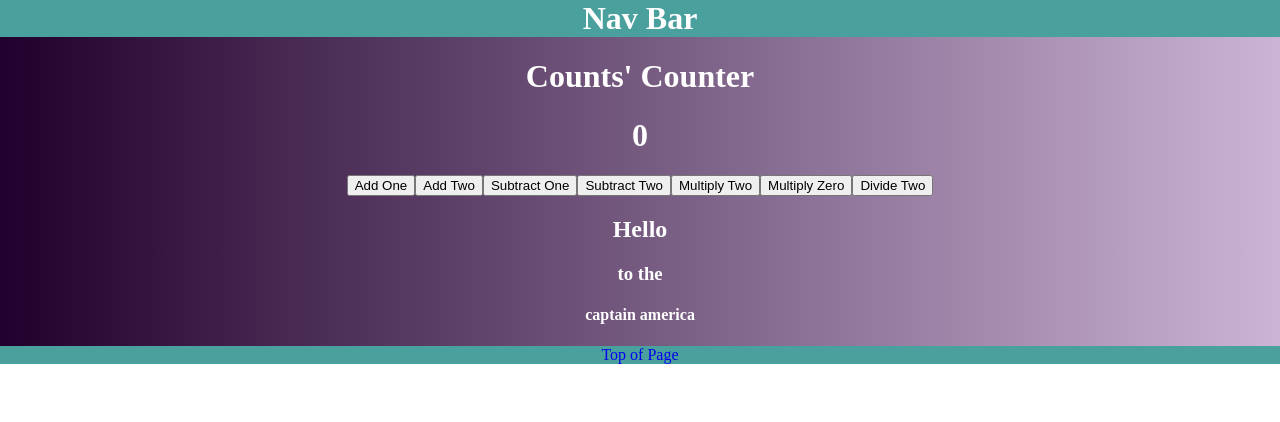
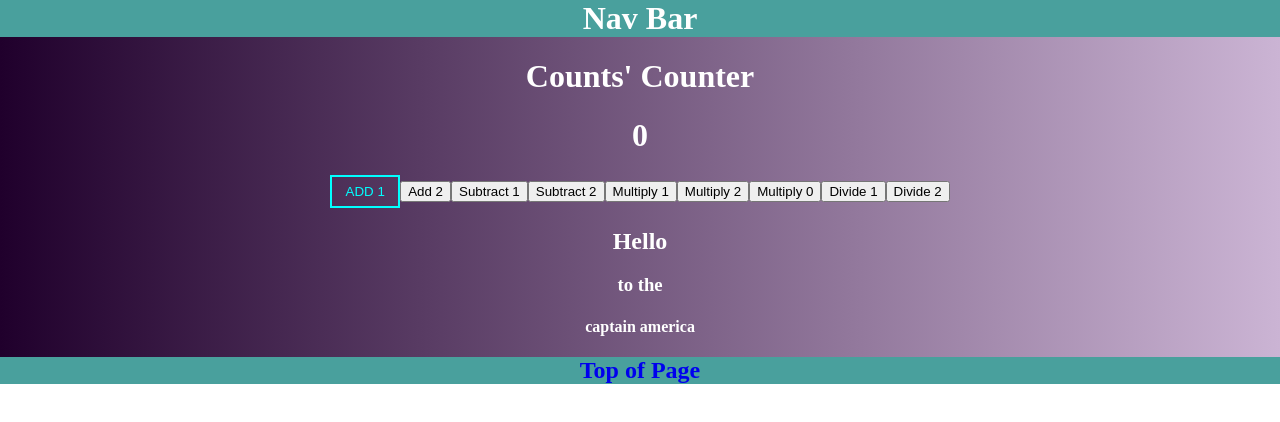
Before and after one commit to lta4/CountDrac, a React (Create React App) app: page / in a window 1280 px wide. Shown: the top 422 px of the page. Built offline with nearby package versions, Linux system fonts and the light colour scheme.

Commit message:
button style begin

```diff
--- a/src/App.css
+++ b/src/App.css
@@ -16,6 +16,87 @@
   margin: 0;
 }
 
+.buttonOne {
+  position: relative;
+  background: none;
+  color: aqua;
+  text-transform: uppercase;
+  border: 0.2em solid aqua;
+  padding: 0.5em 1em;
+}
+
+/**********
+body {
+  display: flex;
+  flex-direction: column;
+  height: 93vh;
+  justify-content: center;
+  align-items: center;
+  background: #222;
+  color: #eee;
+  font-family: "Dosis", sans-serif;
+}
+
+.underlined-a {
+  text-decoration: none;
+  color: aqua;
+  padding-bottom: 0.15em;
+  box-sizing: border-box;
+  box-shadow: inset 0 -0.2em 0 aqua;
+  transition: 0.2s;
+  &:hover {
+    color: #222;
+    box-shadow: inset 0 -2em 0 aqua;
+    transition: all 0.45s cubic-bezier(0.86, 0, 0.07, 1);
+  }
+}
+
+.brk-btn {
+  position: relative;
+  background: none;
+  color: aqua;
+  text-transform: uppercase;
+  text-decoration: none;
+  border: 0.2em solid aqua;
+  padding: 0.5em 1em;
+  &::before {
+    content: "";
+    display: block;
+    position: absolute;
+    width: 10%;
+    background: #222;
+    height: 0.3em;
+    right: 20%;
+    top: -0.21em;
+    transform: skewX(-45deg);
+    -webkit-transition: all 0.45s cubic-bezier(0.86, 0, 0.07, 1);
+    transition: all 0.45s cubic-bezier(0.86, 0, 0.07, 1);
+  }
+  &::after {
+    content: "";
+    display: block;
+    position: absolute;
+    width: 10%;
+    background: #222;
+    height: 0.3em;
+    left: 20%;
+    bottom: -0.25em;
+    transform: skewX(45deg);
+    -webkit-transition: all 0.45 cubic-bezier(0.86, 0, 0.07, 1);
+    transition: all 0.45s cubic-bezier(0.86, 0, 0.07, 1);
+  }
+  &:hover {
+    &::before {
+      right: 80%;
+    }
+    &::after {
+      left: 80%;
+    }
+  }
+}
+
+***********/
+
 .button:hover {
   background-color: #49a09d;
 }
@@ -27,3 +108,8 @@
 .footLink {
  text-decoration: none;
 }
+
+.footContainer {
+  margin: 0;
+  color: white;
+}
--- a/src/components/Counter.js
+++ b/src/components/Counter.js
@@ -7,13 +7,15 @@ const Counter = (props) => {
 
     return <div>
         <h1>{contextData.state.counter}</h1>
-        <button onClick={() => contextData.dispatch({type: "add", payload: 1})} className="button">Add One</button>
-        <button onClick={() => contextData.dispatch({type: "add", payload: 2})} className="button">Add Two</button>
-        <button onClick={() => contextData.dispatch({type: "subtract", payload: 1})} className="button">Subtract One</button>
-        <button onClick={() => contextData.dispatch({type: "subtract", payload: 2})} className="button">Subtract Two</button>
-        <button onClick={() => contextData.dispatch({type: "multiply", payload: 2})} className="button">Multiply Two</button>
-        <button onClick={() => contextData.dispatch({type: "multiply", payload: 0})} className="button">Multiply Zero</button>
-        <button onClick={() => contextData.dispatch({type: "divide", payload: 2})} className="button">Divide Two</button>
+        <button onClick={() => contextData.dispatch({type: "add", payload: 1})} className="buttonOne">Add 1</button>
+        <button onClick={() => contextData.dispatch({type: "add", payload: 2})} className="button">Add 2</button>
+        <button onClick={() => contextData.dispatch({type: "subtract", payload: 1})} className="button">Subtract 1</button>
+        <button onClick={() => contextData.dispatch({type: "subtract", payload: 2})} className="button">Subtract 2</button>
+        <button onClick={() => contextData.dispatch({type: "multiply", payload: 2})} className="button">Multiply 1</button>
+        <button onClick={() => contextData.dispatch({type: "multiply", payload: 2})} className="button">Multiply 2</button>
+        <button onClick={() => contextData.dispatch({type: "multiply", payload: 0})} className="button">Multiply 0</button>
+        <button onClick={() => contextData.dispatch({type: "divide", payload: 2})} className="button">Divide 1</button>
+        <button onClick={() => contextData.dispatch({type: "divide", payload: 2})} className="button">Divide 2</button>
     </div>
 }
 
--- a/src/pages/Footer.js
+++ b/src/pages/Footer.js
@@ -4,7 +4,7 @@ const Footer = (props) => {
     return (
         <div
             className="foot">
-            <a href="#top" className="footLink">Top of Page</a>
+            <h2 className="footContainer"><a href="#top" className="footLink">Top of Page</a></h2>
         </div>
     )
 }
```
